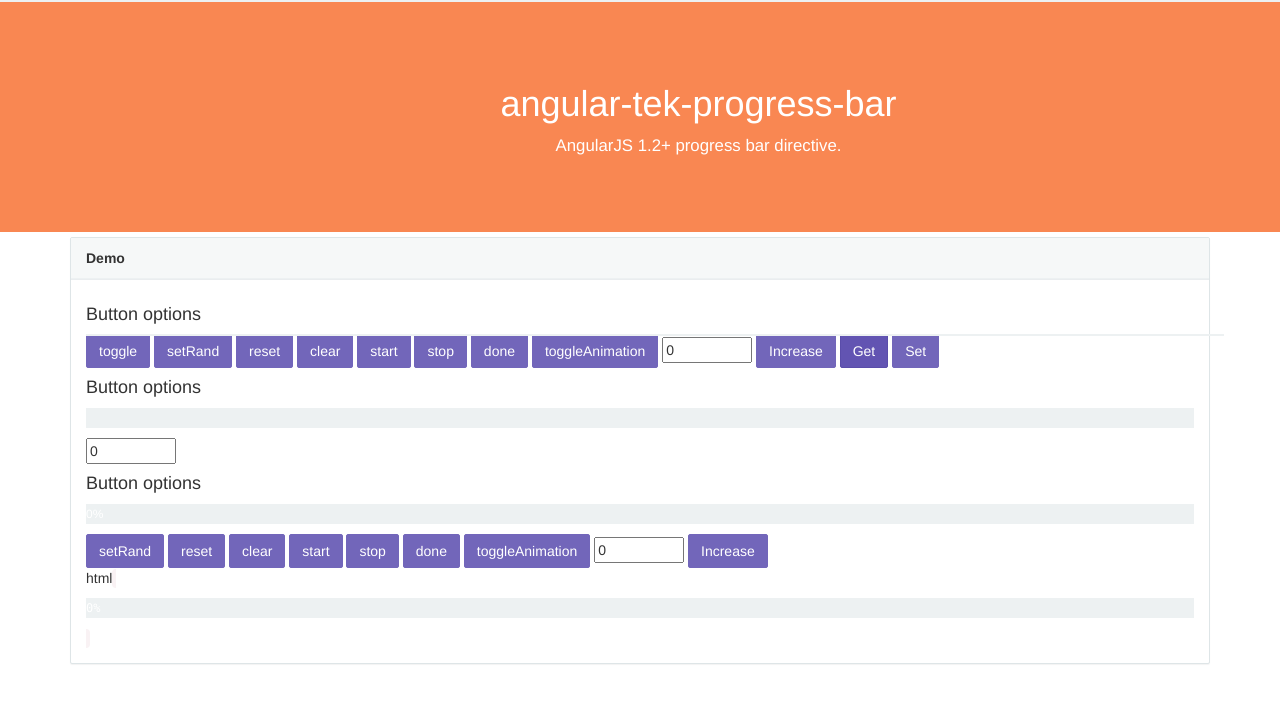
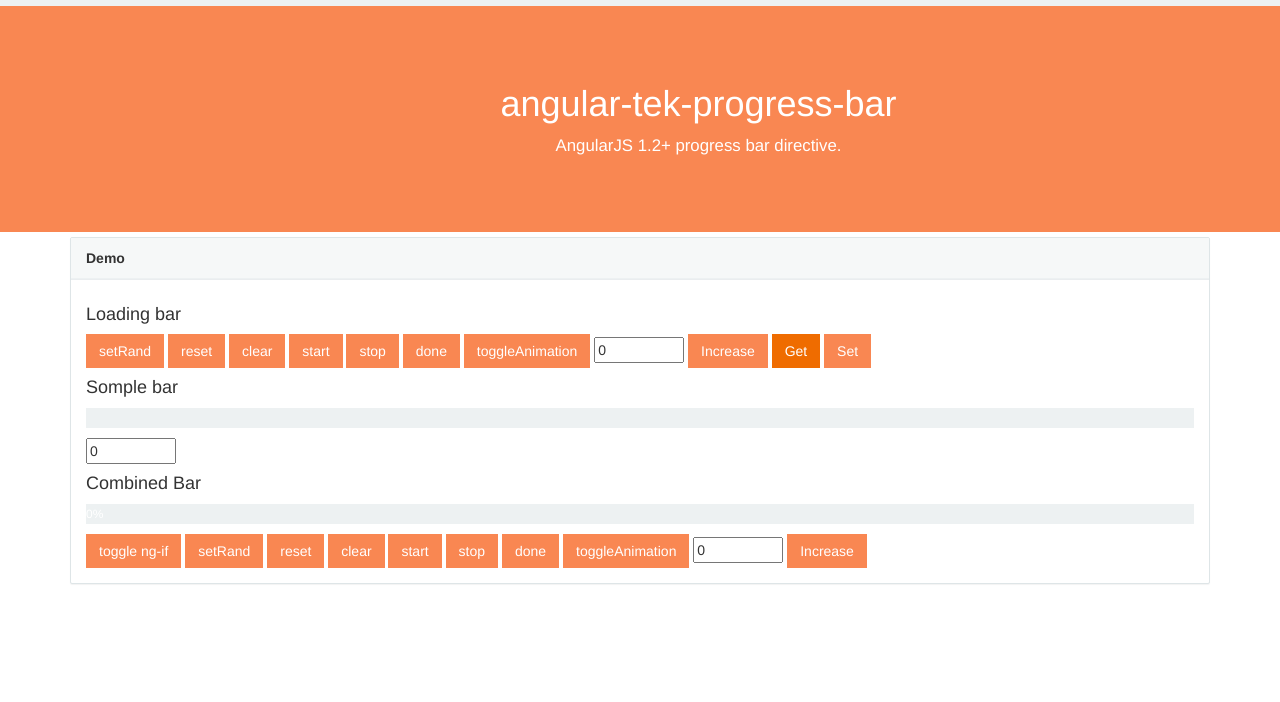
Before and after one commit to TekVanDo/Angular-Tek-Progress-bar, a website: page examples/index.html in a window 1280 px wide. Both pictures are taken after a click on the button "Get". Shown: the top 702 px of the page. Drawn offline with nearby package versions, Linux system fonts and the light colour scheme.

Commit message:
fixed page Demo

```diff
--- a/examples/default-angu-bar.css
+++ b/examples/default-angu-bar.css
@@ -70,3 +70,13 @@
 .progress-bar-white {
     background-color: #fff;
 }
+
+.empty-bar{
+    opacity: 0;
+    transition: opacity 0.6s ease 0s;
+}
+
+.full-bar > .progress-bar{
+    background-color:#27c24c;
+    transition: background-color 0.6s ease 0s;
+}
--- a/examples/index.html
+++ b/examples/index.html
@@ -9,8 +9,8 @@
 </head>
 <body ng-app="test" ng-controller="mainController as main">
 <header class="marquee">
-    <tek-progress-bar class="progress-xxs progress-loading progress-loading-fixed"
-                      manager="main.loadingBar"></tek-progress-bar>
+    <tek-progress-bar class="progress-xs progress-loading progress-loading-fixed"
+                      manager="main.bar"></tek-progress-bar>
     <div class="call-out">
         <div class="container">
             <div class="col-md-9">
@@ -35,12 +35,9 @@
         <div class="panel-body">
             <div class="row">
                 <div class="col-md-12">
-                    <h4 class="m-t-xs">Button options</h4>
+                    <h4 class="m-t-xs">Loading bar</h4>
 
                     <div>
-                        <tek-progress-bar class="progress-xxs progress-loading m-t-xs"
-                                          manager="main.bar"></tek-progress-bar>
-                        <button class="btn btn-primary" ng-click="main.isBar = !main.isBar">toggle</button>
                         <button class="btn btn-primary" ng-click="main.bar.set(main.random())">setRand</button>
                         <button class="btn btn-primary" ng-click="main.bar.reset()">reset</button>
                         <button class="btn btn-primary" ng-click="main.bar.clear()">clear</button>
@@ -60,7 +57,7 @@
 
             <div class="row">
                 <div class="col-md-12">
-                    <h4 class="m-t-xs">Button options</h4>
+                    <h4 class="m-t-xs">Somple bar</h4>
 
                     <div>
                         <tek-progress-bar class="m-tb-sm" bar-class="progress-bar-danger"
@@ -73,10 +70,11 @@
 
             <div class="row">
                 <div class="col-md-12">
-                    <h4 class="m-t-xs">Button options</h4>
-                    <tek-progress-bar class="m-tb-sm" bar-class="progress-bar-success" ng-model="main.bar2ProgressVal"
+                    <h4 class="m-t-xs">Combined Bar</h4>
+                    <tek-progress-bar ng-if="main.isBar" class="m-tb-sm" bar-class="progress-bar-warning" ng-model="main.bar2ProgressVal"
                                       manager="main.bar2">{{main.bar2ProgressVal}}%
                     </tek-progress-bar>
+                    <button class="btn btn-primary" ng-click="main.isBar = !main.isBar">toggle ng-if</button>
                     <button class="btn btn-primary" ng-click="main.bar2.set(main.random())">setRand</button>
                     <button class="btn btn-primary" ng-click="main.bar2.reset()">reset</button>
                     <button class="btn btn-primary" ng-click="main.bar2.clear()">clear</button>
@@ -89,12 +87,6 @@
                     <input type="number" class="form-manager" min="0" step="0.01" max="100" ng-model="main.bar2ProgressVal">
                     <button class="btn btn-primary" ng-click="main.bar2.increase()">Increase</button>
                 </div>
-                <div class="col-md-12">
-                    html
-                    <code><tek-progress-bar class="m-tb-sm" bar-class="progress-bar-success" ng-model="main.bar2ProgressVal"
-                                            manager="main.bar2">{{main.bar2ProgressVal}}%
-                    </tek-progress-bar></code>
-                </div>
             </div>
         </div>
     </div>
--- a/examples/mainController.js
+++ b/examples/mainController.js
@@ -8,11 +8,9 @@
                 return Math.floor(Math.random() * 100);
             };
 
-            main.loadingBar = progressBarManager();
-
             main.bar = progressBarManager();
             main.valBar = 0;
-
+            main.isBar = true;
             main.bar1ProgressVal = 0;
             main.bar1 = progressBarManager();
 
--- a/examples/style.css
+++ b/examples/style.css
@@ -65,8 +65,9 @@ fieldset[disabled] .btn-default.active {
 
 .btn-primary {
     color: #ffffff !important;
-    background-color: #7266ba;
-    border-color: #7266ba;
+    background-color: #f98752;
+    border-color: #f98752;
+    border-radius: inherit;
 }
 
 .btn-primary:hover,
@@ -75,8 +76,8 @@ fieldset[disabled] .btn-default.active {
 .btn-primary.active,
 .open .dropdown-toggle.btn-primary {
     color: #ffffff !important;
-    background-color: #6254b2;
-    border-color: #5a4daa;
+    background-color: #ef6c00;
+    border-color: #ef6c00;
 }
 
 .btn-primary:active,
@@ -100,8 +101,8 @@ fieldset[disabled] .btn-primary:active,
 .btn-primary.disabled.active,
 .btn-primary[disabled].active,
 fieldset[disabled] .btn-primary.active {
-    background-color: #7266ba;
-    border-color: #7266ba;
+    background-color: #f98752;
+    border-color: #f98752;
 }
 
 .btn-success {
--- a/src/directives/progressBar.js
+++ b/src/directives/progressBar.js
@@ -80,7 +80,6 @@
 
                     if (bar.manager) {
                         bar.manager._getDefer().resolve(facade);
-
                         $scope.$on('$destroy', function () {
                             bar.manager._updateDefer();
                         });
@@ -88,12 +87,10 @@
 
                     if (bar.ngModel !== undefined) {
                         $scope.$watch('bar.ngModel', function (newVal, oldVal) {
-                            if(newVal !== oldVal) {
-                                if(bar.manager) {
-                                    bar.manager._updateValue(newVal);
-                                }
-                                bar.progressObj.set(newVal);
+                            if (bar.manager) {
+                                bar.manager._updateValue(newVal);
                             }
+                            bar.progressObj.set(newVal);
                         });
                     }
                 };
```
